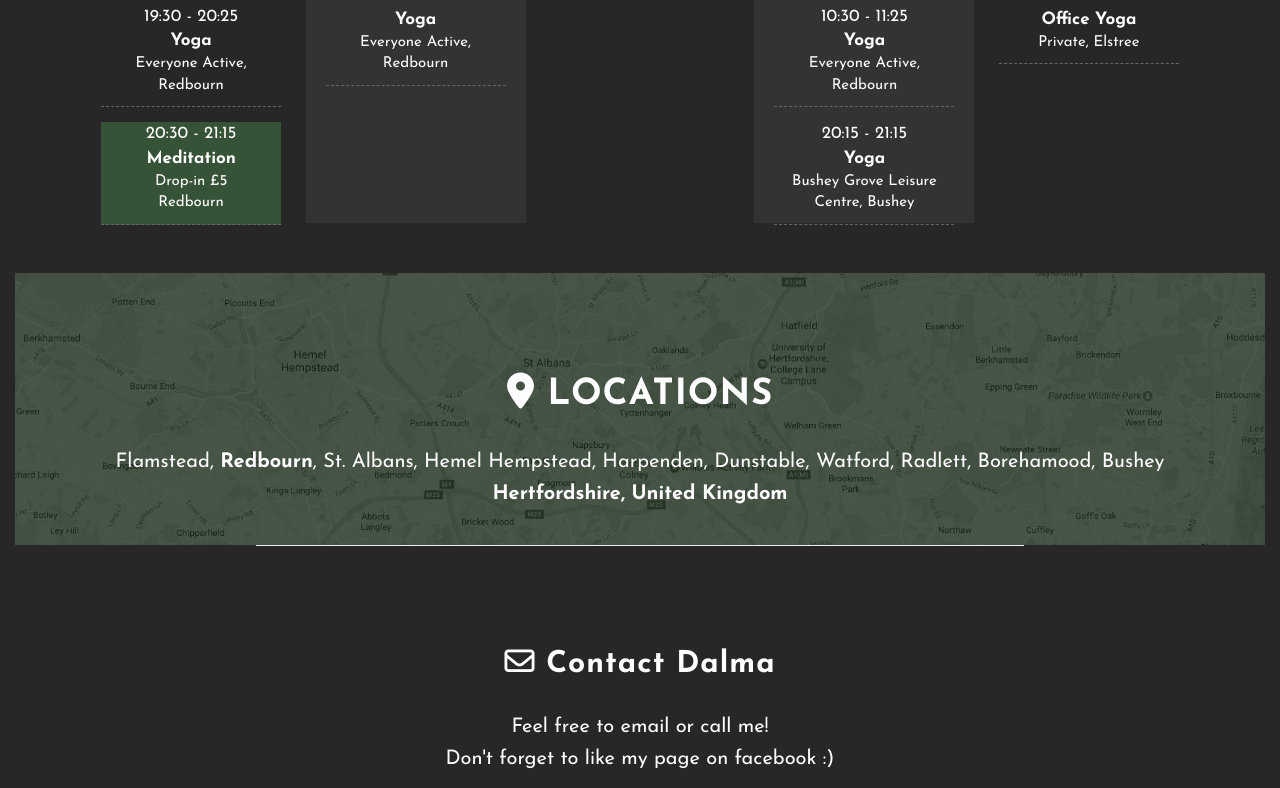
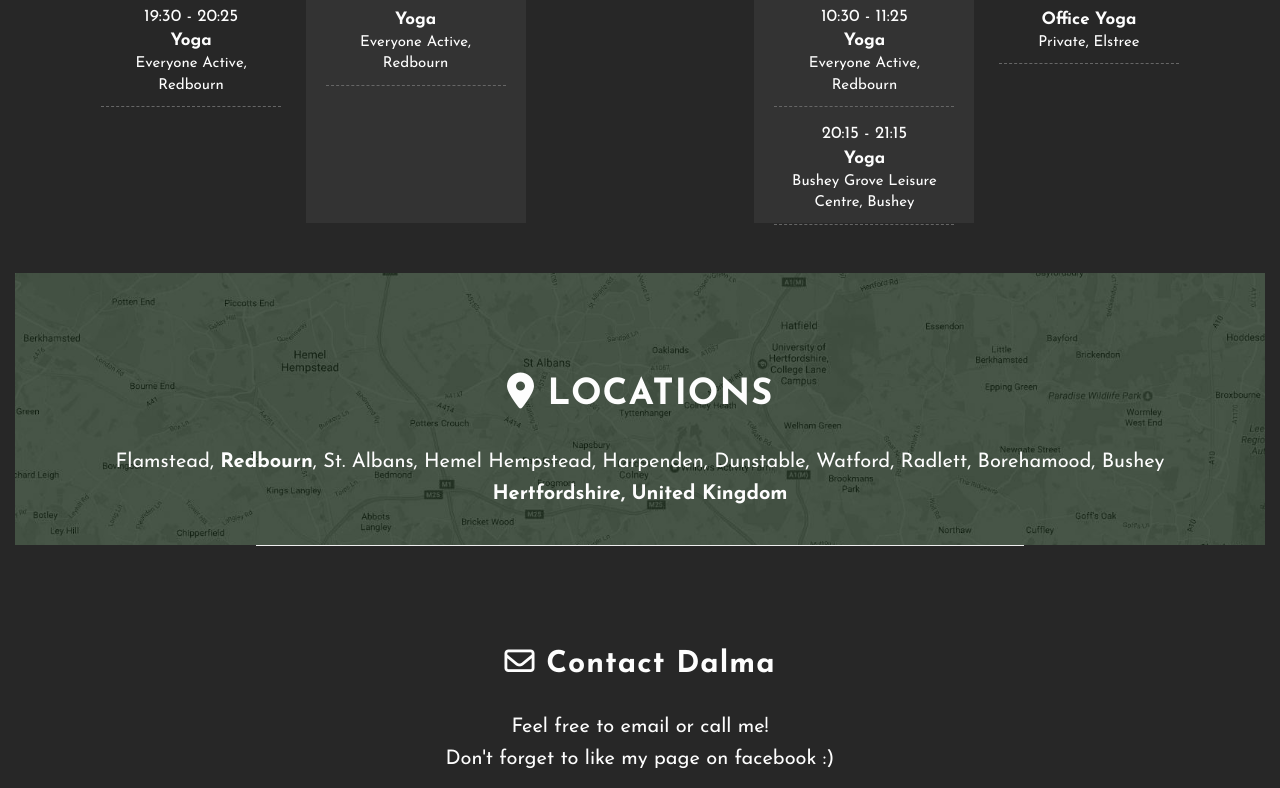
Before and after one commit to benka/dalma.yoga, a website: page index.html in a window 1280 px wide. Shown: the part 4089-4877 px from the top of the page. Drawn offline with nearby package versions, Linux system fonts and the light colour scheme; files that its build step writes are made by us from their sources; a script that the page names is missing.

Commit message:
fix: remove meditation

```diff
--- a/index.html
+++ b/index.html
@@ -230,11 +230,6 @@
                           <div class="class-name">Yoga</div>
                           <div class="class-location">Everyone Active, Redbourn</div>
                         </div>
-                        <div class="class-main class-green">
-                          <div class="class-time">20:30 - 21:15</div>
-                          <div class="class-name">Meditation</div>
-                          <div class="class-location">Drop-in £5<br/>Redbourn</div>
-                        </div>
                       </div>
 
                       <div class="day-light">
```
